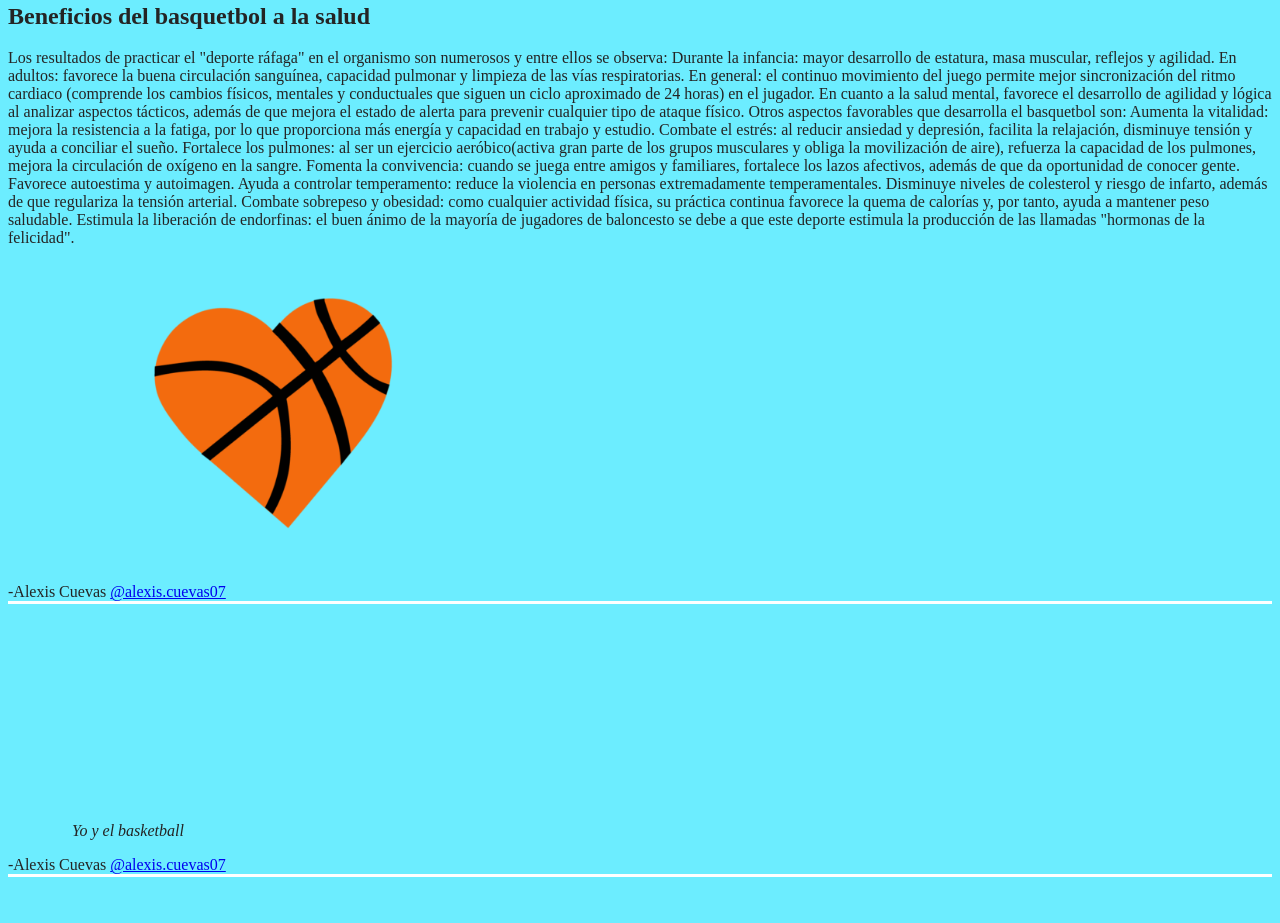
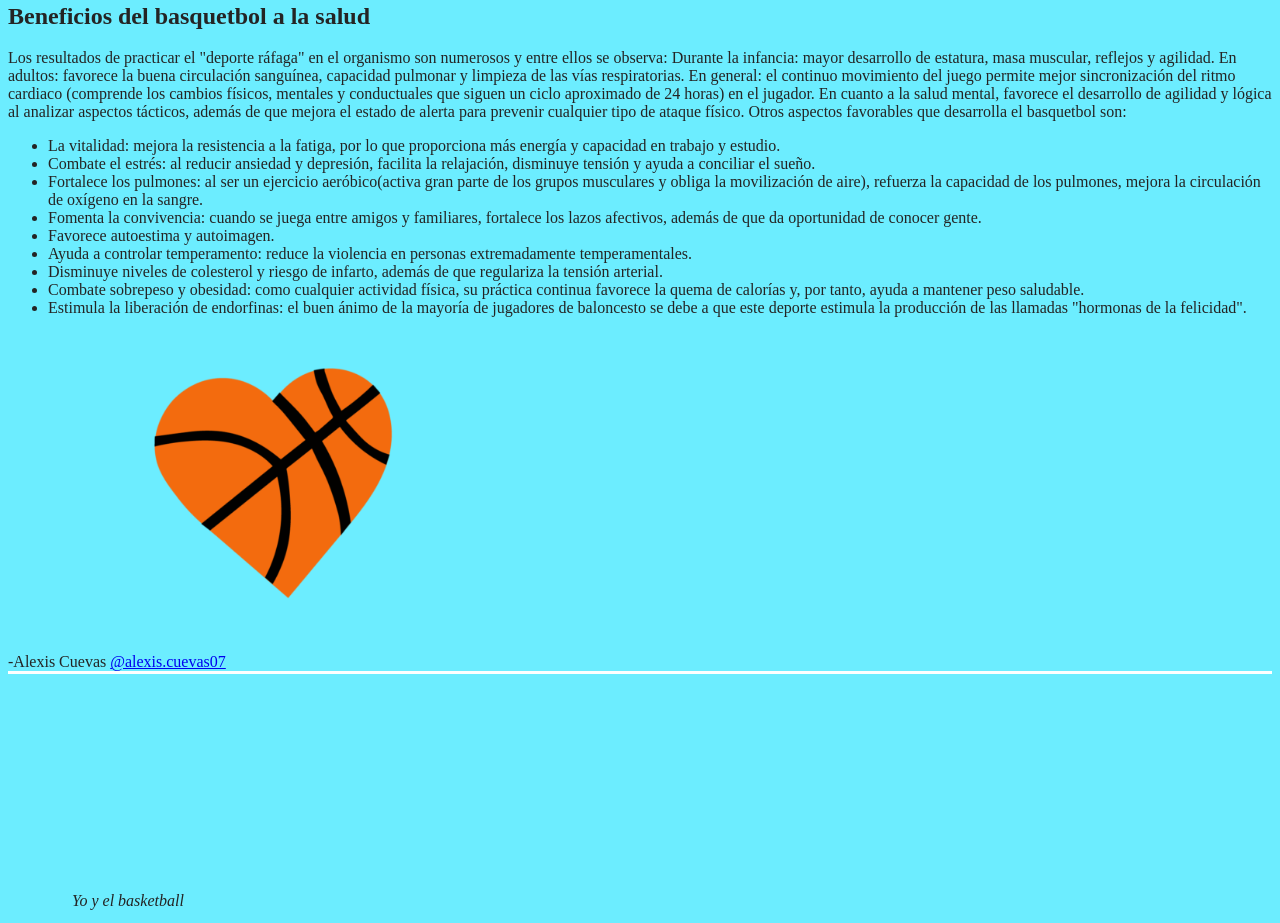
Before and after one commit to AlexisMaster131/AlexisCuevas-JPFlores-blog_del_mundo, a plain HTML site: page alexistema2.html in a window 1280 px wide. Shown: the part 2132-3055 px from the top of the page. Drawn offline with Linux system fonts and the light colour scheme; grey boxes are pictures that could not be loaded.

Commit message:
cambios 004

```diff
--- a/alexistema2.html
+++ b/alexistema2.html
@@ -127,23 +127,25 @@
                     En cuanto a la salud mental, favorece el desarrollo de agilidad y lógica al analizar aspectos tácticos, además de que mejora el estado de alerta para prevenir cualquier tipo de ataque físico.
 
                     Otros aspectos favorables que desarrolla el basquetbol son:
+                    <ul>
 
-                    Aumenta la vitalidad: mejora la resistencia a la fatiga, por lo que proporciona más energía y capacidad en trabajo y estudio.
+                    <li>La vitalidad: mejora la resistencia a la fatiga, por lo que proporciona más energía y capacidad en trabajo y estudio.</li>
 
-                    Combate el estrés: al reducir ansiedad y depresión, facilita la relajación, disminuye tensión y ayuda a conciliar el sueño.
+                    <li>Combate el estrés: al reducir ansiedad y depresión, facilita la relajación, disminuye tensión y ayuda a conciliar el sueño.</li>
 
-                    Fortalece los pulmones: al ser un ejercicio aeróbico(activa gran parte de los grupos musculares y obliga la movilización de aire), refuerza la capacidad de los pulmones, mejora la circulación de oxígeno en la sangre.
+                    <li>Fortalece los pulmones: al ser un ejercicio aeróbico(activa gran parte de los grupos musculares y obliga la movilización de aire), refuerza la capacidad de los pulmones, mejora la circulación de oxígeno en la sangre.</li>
 
-                    Fomenta la convivencia: cuando se juega entre amigos y familiares, fortalece los lazos afectivos, además de que da oportunidad de conocer gente.
+                    <li>Fomenta la convivencia: cuando se juega entre amigos y familiares, fortalece los lazos afectivos, además de que da oportunidad de conocer gente.</li>
 
-                    Favorece autoestima y autoimagen.
+                    <li>Favorece autoestima y autoimagen.</li>
 
-                    Ayuda a controlar temperamento: reduce la violencia en personas extremadamente temperamentales.
-                    Disminuye niveles de colesterol y riesgo de infarto, además de que regulariza la tensión arterial.
+                    <li>Ayuda a controlar temperamento: reduce la violencia en personas extremadamente temperamentales.</li>
+                    <li>Disminuye niveles de colesterol y riesgo de infarto, además de que regulariza la tensión arterial.</li>
 
-                    Combate sobrepeso y obesidad: como cualquier actividad física, su práctica continua favorece la quema de calorías y, por tanto, ayuda a mantener peso saludable.
+                    <li>Combate sobrepeso y obesidad: como cualquier actividad física, su práctica continua favorece la quema de calorías y, por tanto, ayuda a mantener peso saludable.</li>
 
-                    Estimula la liberación de endorfinas: el buen ánimo de la mayoría de jugadores de baloncesto se debe a que este deporte estimula la producción de las llamadas "hormonas de la felicidad".</p>
+                    <li>Estimula la liberación de endorfinas: el buen ánimo de la mayoría de jugadores de baloncesto se debe a que este deporte estimula la producción de las llamadas "hormonas de la felicidad".</li> </p>
+                </ul>
                     <figure><img src="assets/images/basketheart.png" alt="corabasket" height="300px" width="auto"></figure>
                 </div>
 
```
